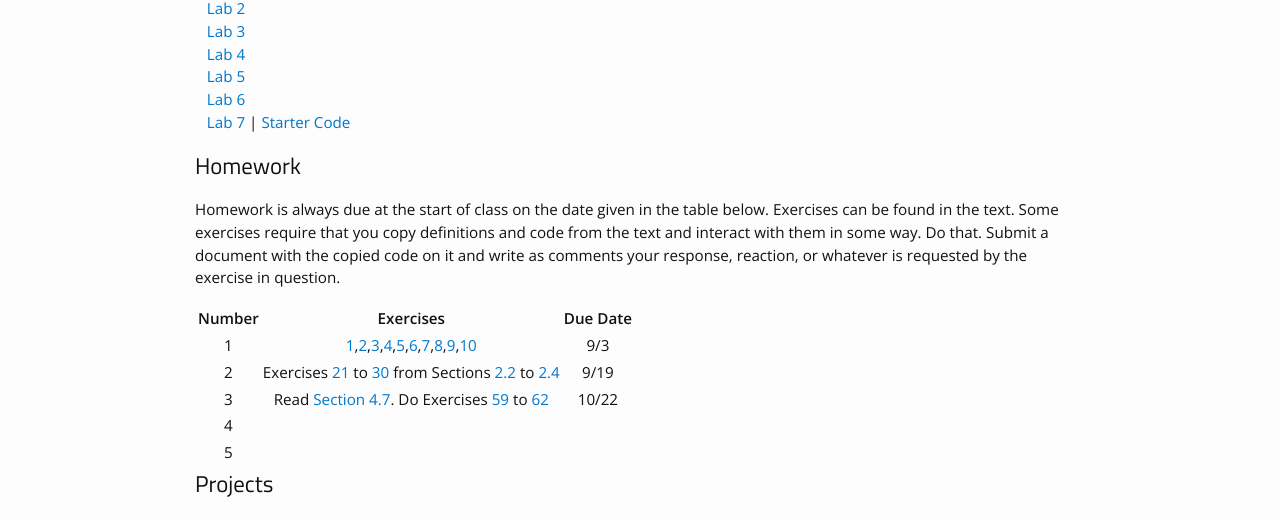
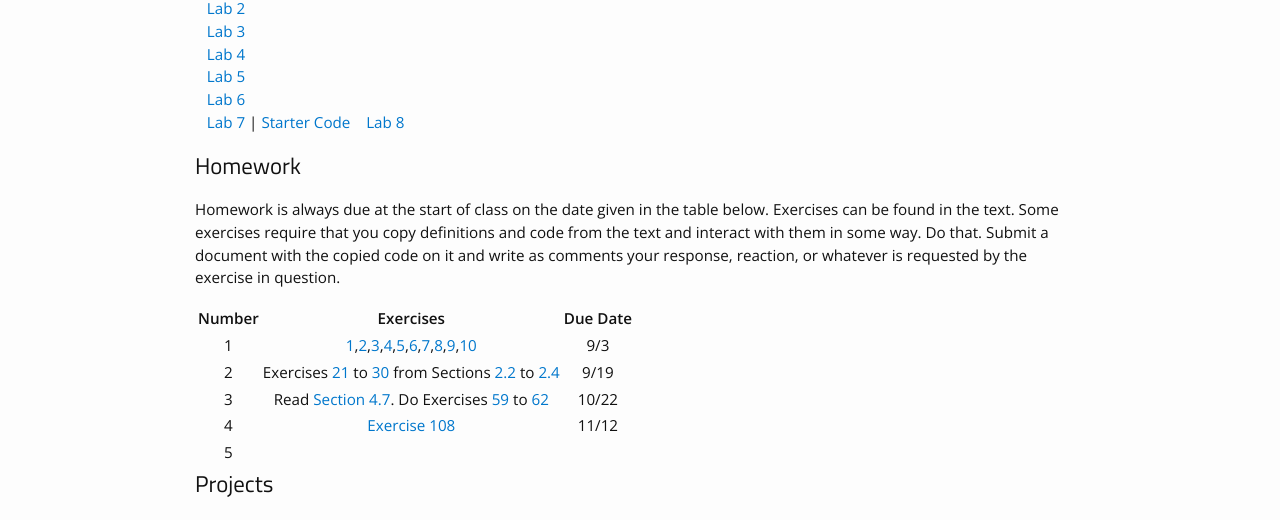
Before and after one commit to jlmayfield/jlmayfield.github.io, a Jekyll site: the page built from teaching/comp160.md, in a window 1280 px wide. Shown: the part 290-810 px from the top of the page. Built offline with Jekyll 4.4.1, drawn with Linux system fonts in a browser that asks for light colours.

Commit message:
fa18.c160. lab8 hwk4.

```diff
--- a/teaching/comp160.md
+++ b/teaching/comp160.md
@@ -16,6 +16,7 @@ permalink: /teaching/COMP160/
 &nbsp;&nbsp;&nbsp;[Lab 5](/teaching/COMP160/labs/comp160-lab5.pdf)
 &nbsp;&nbsp;&nbsp;[Lab 6](/teaching/COMP160/labs/comp160-lab6.pdf)
 &nbsp;&nbsp;&nbsp;[Lab 7](/teaching/COMP160/labs/comp160-lab7.pdf)  | [Starter Code](/teaching/COMP160/labs/lab7-starter.rkt)
+&nbsp;&nbsp;&nbsp;[Lab 8](/teaching/COMP160/labs/comp160-lab8.pdf)
 
 ## Homework
 
@@ -26,7 +27,7 @@ Homework is always due at the start of class on the date given in the table belo
 |    1    |  [1](https://htdp.org/2018-01-06/Book/part_one.html#%28counter._%28exercise._arith-n%29%29),[2](https://htdp.org/2018-01-06/Book/part_one.html#%28counter._%28exercise._arith-s0%29%29),[3](https://htdp.org/2018-01-06/Book/part_one.html#%28counter._%28exercise._arith-s1%29%29),[4](https://htdp.org/2018-01-06/Book/part_one.html#%28counter._%28exercise._arith-s2%29%29),[5](https://htdp.org/2018-01-06/Book/part_one.html#%28counter._%28exercise._arith-i2%29%29),[6](https://htdp.org/2018-01-06/Book/part_one.html#%28counter._%28exercise._arith-i1%29%29),[7](https://htdp.org/2018-01-06/Book/part_one.html#%28counter._%28exercise._arith-b1%29%29),[8](https://htdp.org/2018-01-06/Book/part_one.html#%28counter._%28exercise._arith-b2%29%29  ),[9](https://htdp.org/2018-01-06/Book/part_one.html#%28counter._%28exercise._arith-p1%29%29),[10](https://htdp.org/2018-01-06/Book/part_one.html#%28counter._%28exercise._arith-p2%29%29) |  9/3   |
 | 2 | Exercises [21](https://htdp.org/2018-01-06/Book/part_one.html#%28counter._%28exercise._ex~3astepper1%29%29) to [30](https://htdp.org/2018-01-06/Book/part_one.html#%28counter._%28exercise._constant1%29%29) from Sections [2.2](https://htdp.org/2018-01-06/Book/part_one.html#%28part._sec~3acomputing%29) to [2.4](https://htdp.org/2018-01-06/Book/part_one.html#%28part._sec~3aglobal%29)| 9/19 |
 | 3 | Read [Section 4.7](https://htdp.org/2018-01-06/Book/part_one.html#%28part._sec~3aworlds-more%29). Do Exercises [59](https://htdp.org/2018-01-06/Book/part_one.html#%28counter._%28exercise._cond11%29%29) to [62](https://htdp.org/2018-01-06/Book/part_one.html#%28counter._%28exercise._cond12%29%29)  | 10/22 |
-| 4 | | |
+| 4 | [Exercise 108](https://htdp.org/2018-01-06/Book/part_one.html#%28counter._%28exercise._pedestrian%29%29) | 11/12 |
 | 5 | | |
 
 ## Projects
```
Also changed, not shown: 1 other file.
